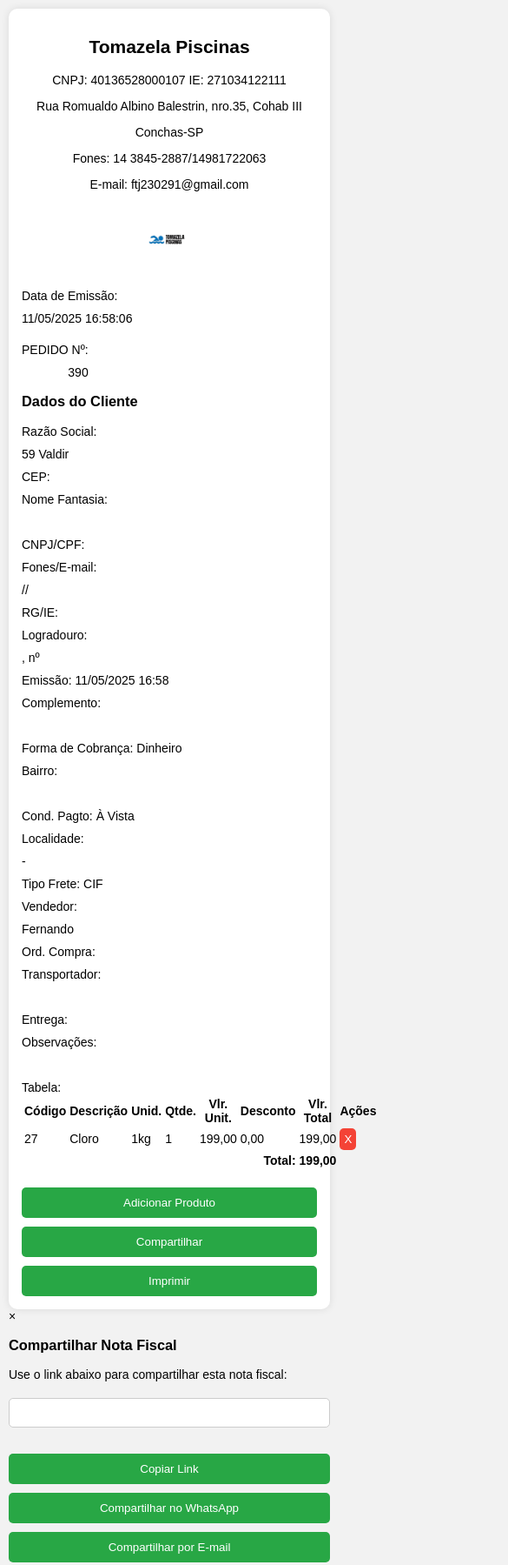
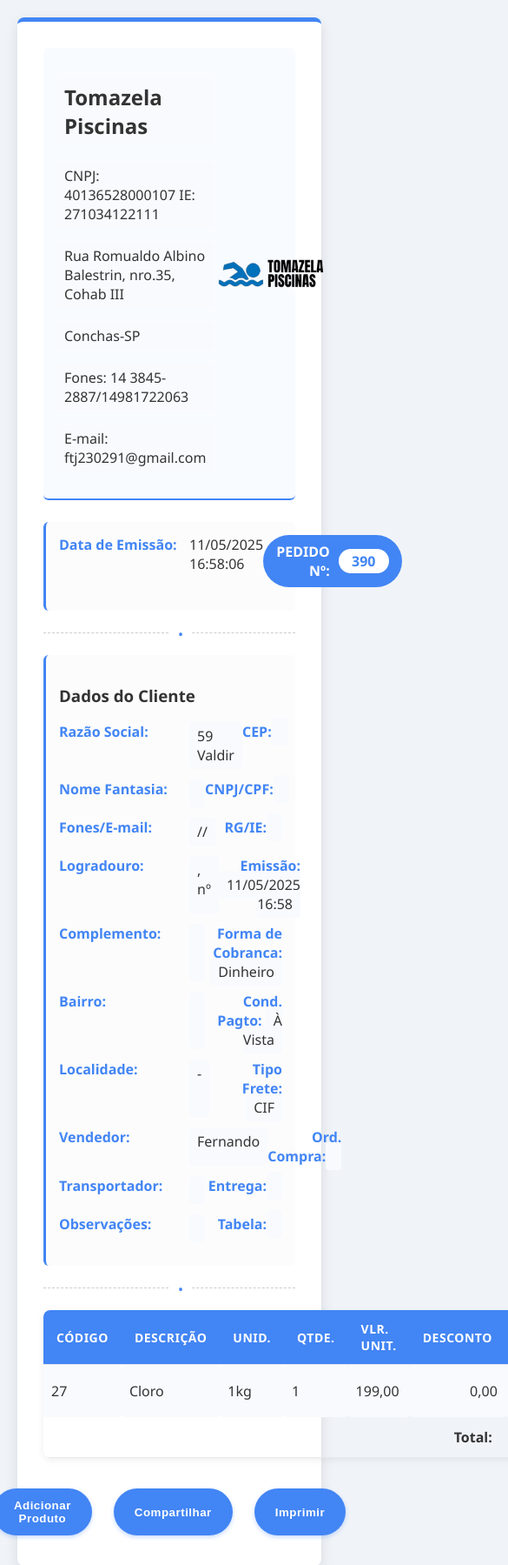
Before and after one commit to ftjtomazela/editor-fiscal, a plain HTML site: page index.html in a window 390 px wide. Shown: the top 1799 px of the page at 87% size, 585 px wide, since content can reach past the window. Drawn offline with Linux system fonts and the light colour scheme.

Commit message:
Update index.html

```diff
--- a/index.html
+++ b/index.html
@@ -6,211 +6,208 @@
     <title>Editor de Nota Fiscal</title>
        <style>
         body {
-    font-family: Arial, sans-serif;
-    background-color: #f2f2f2;
+            font-family: 'Segoe UI', Tahoma, Geneva, Verdana, sans-serif;
             margin: 0;
             padding: 20px;
+            background-color: #f0f4f8;
+            color: #333;
         }
-
         .container {
-    max-width: 800px;
+            max-width: 850px;
             margin: 0 auto;
-    background-color: #fff;
-    padding: 20px;
-    border-radius: 10px;
-    box-shadow: 0 0 10px rgba(0, 0, 0, 0.1);
+            background-color: white;
+            padding: 30px;
+            box-shadow: 0 5px 15px rgba(0,0,0,0.1);
+            border-radius: 8px;
+            border-top: 5px solid #4285f4;
         }
-
         .header {
             display: flex;
-    flex-wrap: wrap;
             justify-content: space-between;
             align-items: center;
+            border-bottom: 2px solid #4285f4;
+            padding-bottom: 20px;
+            margin-bottom: 25px;
+            background-color: #f8fbff;
+            padding: 15px;
+            border-radius: 6px;
+        }
+        .logo {
+            max-width: 150px;
+        }
+        .info-block {
             margin-bottom: 20px;
+            background-color: #fcfcfc;
+            padding: 15px;
+            border-radius: 6px;
+            border-left: 3px solid #4285f4;
         }
-
-.logo {
-    max-height: 50px;
-    margin-bottom: 10px;
+        .info-row {
+            display: flex;
+            margin-bottom: 12px;
         }
-
+        .info-label {
+            font-weight: 600;
+            width: 150px;
+            flex-shrink: 0;
+            color: #4285f4;
+        }
+        table {
+            width: 100%;
+            border-collapse: separate;
+            border-spacing: 0;
+            margin: 20px 0;
+            border-radius: 8px;
+            overflow: hidden;
+            box-shadow: 0 2px 8px rgba(0,0,0,0.07);
+        }
+        th, td {
+            border: none;
+            border-bottom: 1px solid #e6e9ed;
+            padding: 12px 15px;
+            text-align: left;
+        }
+        th {
+            background-color: #4285f4;
+            color: white;
+            font-weight: 600;
+            font-size: 14px;
+            text-transform: uppercase;
+            letter-spacing: 0.5px;
+        }
+        tr:nth-child(even) {
+            background-color: #f8f9fa;
+        }
+        tr:hover {
+            background-color: #f1f6ff;
+        }
+        input, select {
+            width: 100%;
+            padding: 8px 12px;
+            border: 1px solid #ddd;
+            border-radius: 4px;
+            transition: border-color 0.2s;
+        }
+        input:focus, select:focus {
+            border-color: #4285f4;
+            outline: none;
+            box-shadow: 0 0 0 2px rgba(66, 133, 244, 0.2);
+        }
+        .total-row {
+            font-weight: bold;
+            background-color: #f1f6ff;
+        }
+        .button-row {
+            margin-top: 30px;
+            text-align: center;
+            display: flex;
+            justify-content: center;
+            gap: 15px;
+        }
+        button {
+            background-color: #4285f4;
+            color: white;
+            padding: 12px 24px;
+            border: none;
+            border-radius: 50px;
+            cursor: pointer;
+            margin: 5px;
+            font-weight: 600;
+            letter-spacing: 0.5px;
+            transition: all 0.2s;
+            box-shadow: 0 2px 5px rgba(66, 133, 244, 0.3);
+        }
+        button:hover {
+            background-color: #3367d6;
+            transform: translateY(-2px);
+            box-shadow: 0 4px 8px rgba(66, 133, 244, 0.4);
+        }
+        #shareModal {
+            display: none;
+            position: fixed;
+            top: 0;
+            left: 0;
+            width: 100%;
+            height: 100%;
+            background-color: rgba(0,0,0,0.7);
+            z-index: 1000;
+        }
+        .modal-content {
+            background-color: white;
+            margin: 15% auto;
+            padding: 20px;
+            width: 70%;
+            border-radius: 5px;
+            box-shadow: 0 0 10px rgba(0,0,0,0.3);
+        }
+        .close {
+            float: right;
+            font-size: 24px;
+            font-weight: bold;
+            cursor: pointer;
+        }
+        #sharableLink {
+            width: 100%;
+            padding: 10px;
+            margin: 10px 0;
+            border: 1px solid #ddd;
+            border-radius: 4px;
+        }
+        .divider {
+            border-top: 1px dashed #ccc;
+            margin: 25px 0;
+            position: relative;
+        }
+        .divider:before {
+            content: "•";
+            position: absolute;
+            top: -10px;
+            left: 50%;
+            background: white;
+            padding: 0 10px;
+            color: #4285f4;
+        }
+        .editable {
+            background-color: #f9fafe;
+            border-radius: 4px;
+            padding: 4px 8px;
+            border: 1px solid transparent;
+            transition: all 0.2s;
+        }
+        .editable:hover {
+            border-color: #b8d1ff;
+            background-color: #f0f7ff;
+        }
+        .editable:focus {
+            outline: none;
+            border-color: #4285f4;
+            background-color: #fff;
+            box-shadow: 0 0 0 3px rgba(66, 133, 244, 0.2);
+        }
+        .product-row td:last-child,
+        .product-row td:nth-last-child(2),
+        .product-row td:nth-last-child(3) {
+            text-align: right;
+        }
         .numero-pedido-container {
             display: flex;
             align-items: center;
-    gap: 10px;
-    flex-wrap: wrap;
-    margin-top: 10px;
+            background: #4285f4;
+            color: white;
+            padding: 8px 15px;
+            border-radius: 30px;
+            font-weight: bold;
         }
-
-.numero-pedido-container input {
-    padding: 5px;
-    font-size: 14px;
-    border-radius: 5px;
-    border: 1px solid #ccc;
-    width: 150px;
-}
-
-.numero-pedido-container button {
-    padding: 6px 12px;
-    background-color: #1e90ff;
-    color: white;
-    border: none;
-    border-radius: 5px;
-    cursor: pointer;
-}
-
-.numero-pedido-container button:hover {
-    background-color: #0d6efd;
-}
-
-.produto {
-    display: flex;
-    align-items: center;
-    border-bottom: 1px solid #ccc;
-    padding: 10px 0;
-}
-
-.produto img {
-    max-width: 80px;
+        .numero-pedido-label {
             margin-right: 10px;
         }
-
-.produto-info {
-    flex: 1;
-}
-
-.produto-info h3 {
-    margin: 0 0 5px 0;
-    font-size: 16px;
-}
-
-.produto-info p {
-    margin: 0;
-    color: #555;
-    font-size: 14px;
-}
-
-input, select {
-    padding: 8px;
-    font-size: 14px;
-    border-radius: 5px;
-    border: 1px solid #ccc;
-    width: 100%;
-    box-sizing: border-box;
-    margin-top: 5px;
-    margin-bottom: 10px;
-}
-
-button {
-    padding: 10px 20px;
-    background-color: #28a745;
-    color: white;
-    border: none;
-    border-radius: 5px;
-    cursor: pointer;
-}
-
-button:hover {
-    background-color: #218838;
-}
-
-.tabela-pedidos {
-    width: 100%;
-    border-collapse: collapse;
-    margin-top: 20px;
-    display: block;
-    overflow-x: auto;
-    white-space: nowrap;
-}
-
-.tabela-pedidos th, .tabela-pedidos td {
-    border: 1px solid #ccc;
-    padding: 8px;
+        #numero-pedido {
+            background: white;
+            color: #4285f4;
+            padding: 2px 8px;
+            border-radius: 15px;
+            min-width: 40px;
             text-align: center;
-}
-
-.tabela-pedidos th {
-    background-color: #f8f9fa;
-    font-weight: bold;
-}
-
-.button-row {
-    display: flex;
-    justify-content: space-between;
-    margin-top: 20px;
-    flex-wrap: wrap;
-    gap: 10px;
-}
-
-.button-row button {
-    flex: 1;
-    min-width: 120px;
-}
-
-.total {
-    text-align: right;
-    margin-top: 10px;
-    font-weight: bold;
-}
-
-.info-row {
-    display: flex;
-    justify-content: space-between;
-    margin-top: 10px;
-    gap: 10px;
-    flex-wrap: wrap;
-}
-
-.info-label {
-    width: 200px;
-}
-
-/* === RESPONSIVIDADE PARA CELULAR === */
-@media (max-width: 600px) {
-    body {
-        padding: 10px;
-        font-size: 14px;
-    }
-
-    .container {
-        padding: 15px;
-    }
-
-    .header {
-        flex-direction: column;
-        text-align: center;
-    }
-
-    .logo {
-        margin-top: 15px;
-        max-width: 100px;
-    }
-
-    .numero-pedido-container {
-        flex-direction: column;
-        align-items: stretch;
-    }
-
-    .numero-pedido-container input {
-        width: 100%;
-    }
-
-    .info-row {
-        flex-direction: column;
-        align-items: flex-start;
-    }
-
-    .info-label {
-        width: 100%;
-    }
-
-    .button-row {
-        flex-direction: column;
-    }
-
-    .button-row button {
-        width: 100%;
-    }
         }
     </style>
 </head>
```
Lines whose indentation alone changed are shown as unchanged.
